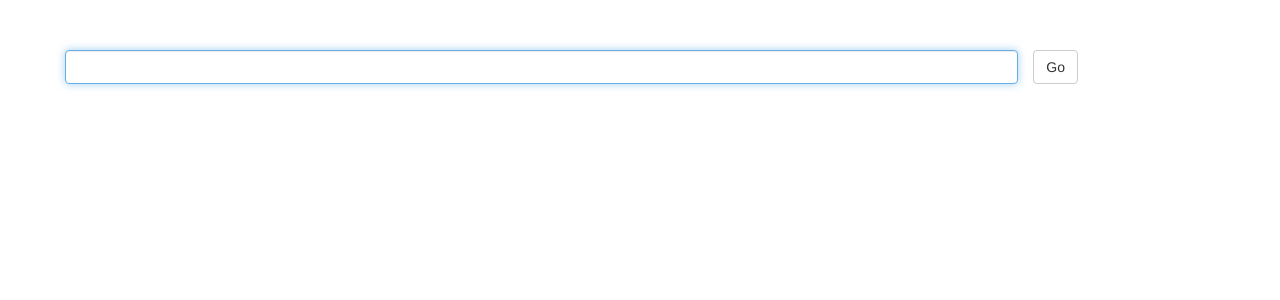
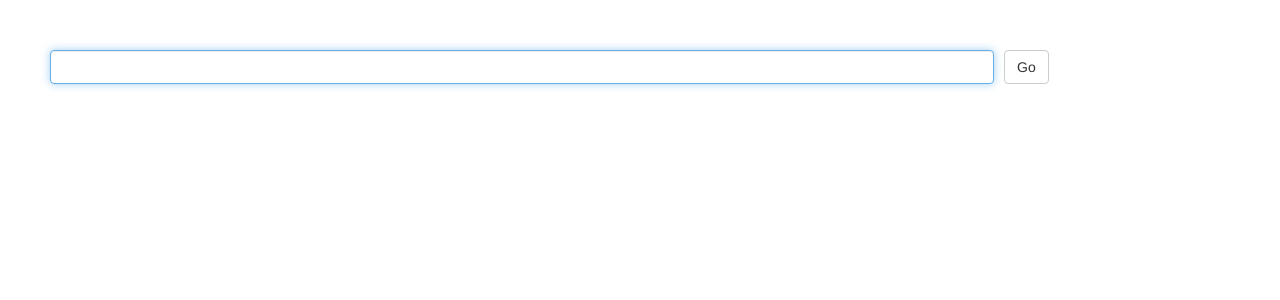
Before and after one commit to Abel-Liu/Abel-Liu.github.io, a Jekyll site: the page s/vip_video.html, which Jekyll copies as it is, in a window 1280 px wide. Shown: the top 300 px of the page. Built offline with Jekyll 4.4.1, drawn with Linux system fonts in a browser that asks for light colours; nearby versions of some CDN libraries.

Commit message:
vip video

```diff
--- a/s/vip_video.html
+++ b/s/vip_video.html
@@ -9,20 +9,28 @@
     .list-group-item-sm {
         padding: 7px 10px !important;
     }
+
+    .mcontainer {
+        padding: 50px;
+    }
+
+    @media screen and (max-width: 768px) {
+        .mcontainer {
+            padding: 20px;
+        }
+    }
     </style>
     <link href="//cdn.bootcss.com/bootstrap/3.3.7/css/bootstrap.css" rel="stylesheet">
     <script type="text/javascript" src="https://code.jquery.com/jquery-3.2.0.min.js"></script>
 </head>
 
 <body>
-    <div style="padding:50px;">
-        <div class="form-inline" style="margin-bottom: 20px;">
-            <div class="form-group col-md-10">
-                <input type="text" class="form-control" style="width: 100%;" autofocus id="txt">
-            </div>
+    <div class="mcontainer">
+        <div style="margin-bottom: 20px;">
+            <input type="text" class="form-control" style="width: 80%;float: left;margin-right: 10px;" autofocus id="txt">
             <button class="btn btn-default" onclick="go();">Go</button>
         </div>
-        <div style="padding: 0 15px;">
+        <div>
             <ul class="list-group" id="result">
             </ul>
         </div>
```
